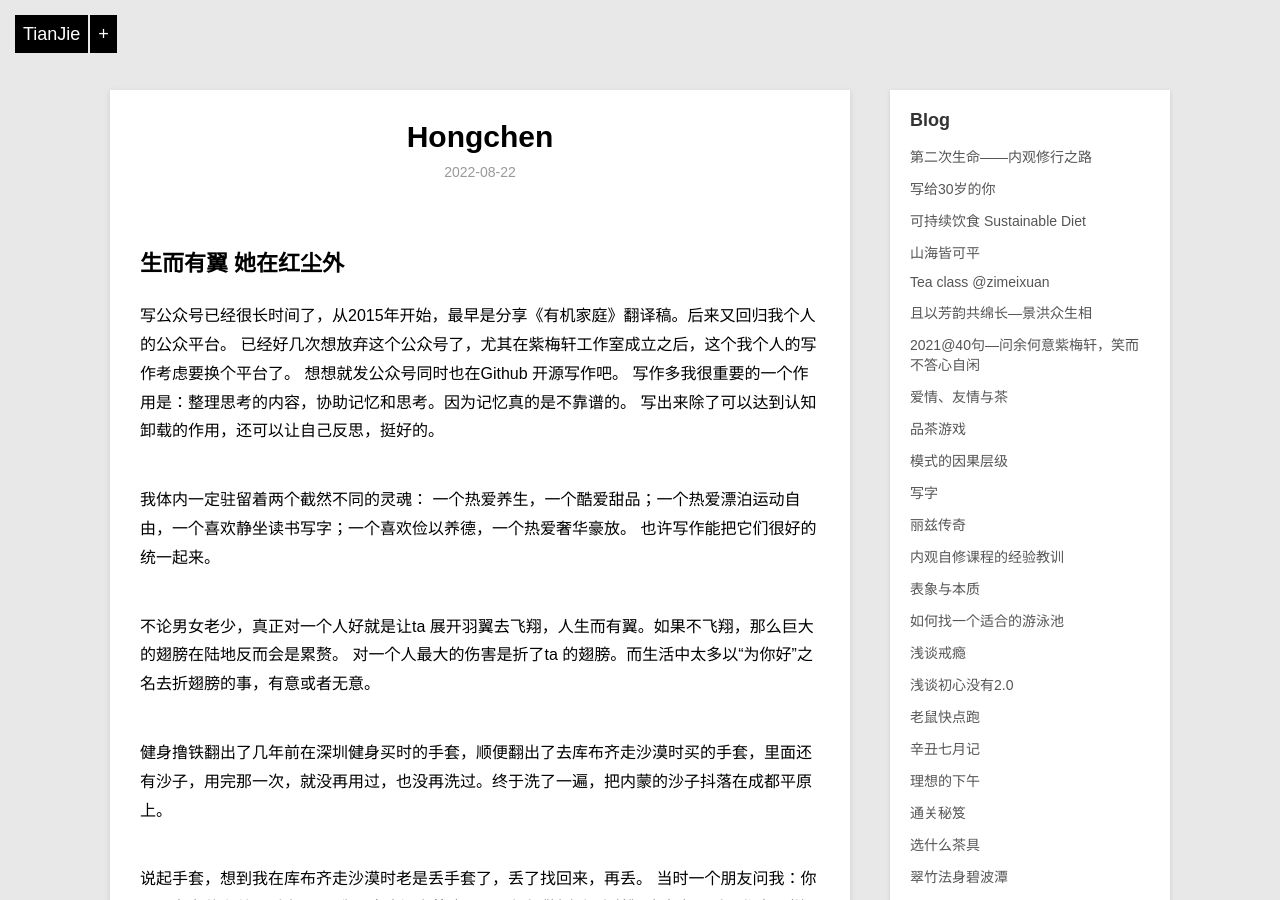
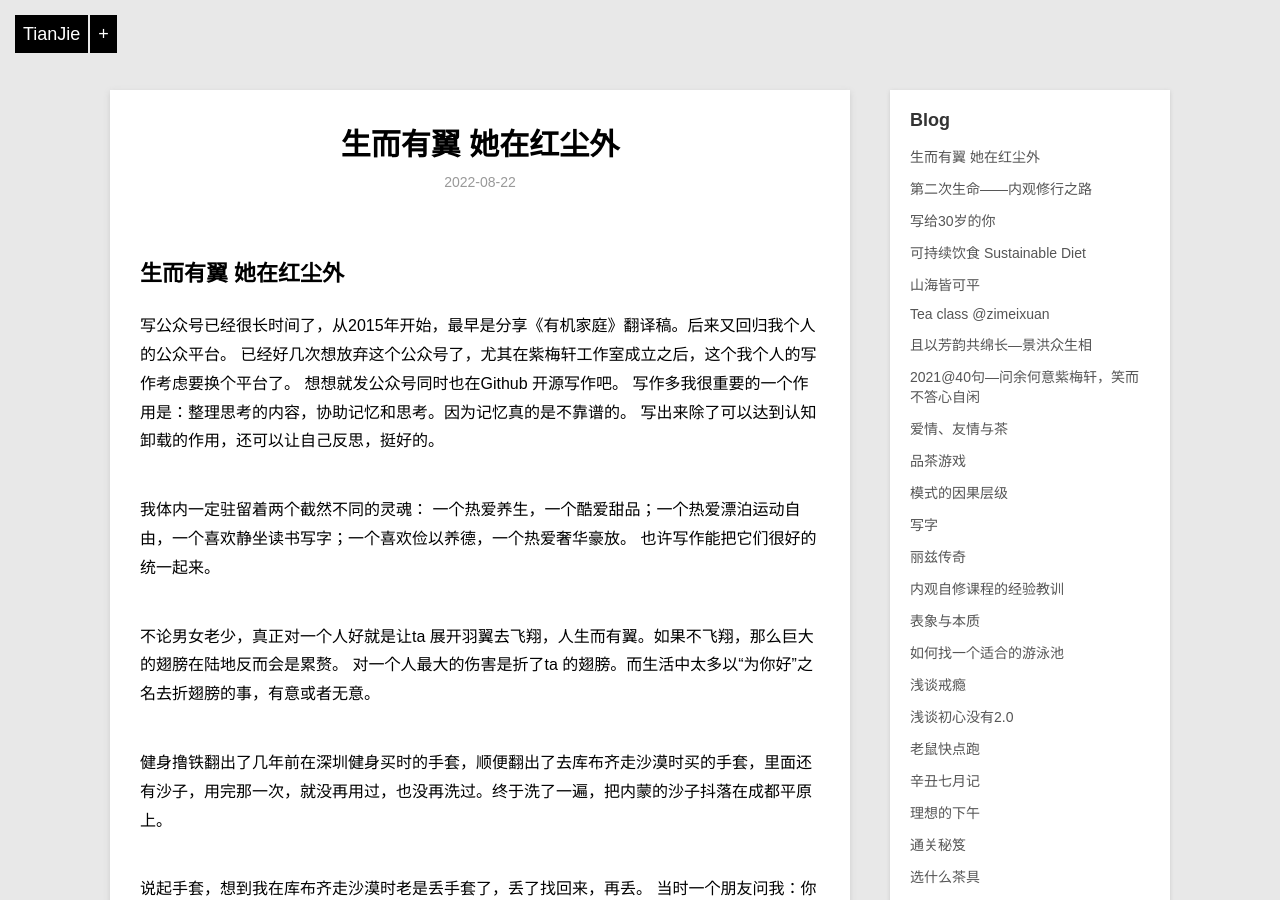
Before and after one commit to violettianjie/violettianjie.github.io, a Jekyll site: the page built from _posts/blog/2022-08-22-hongchen.md, in a window 1280 px wide and 900 px high. Built offline with Jekyll 4.4.1, drawn with Linux system fonts in a browser that asks for light colours; our own code applies the rules of GitHub Pages for plain Markdown files.

Commit message:
Update 2022-08-22-hongchen.md

```diff
--- a/_posts/blog/2022-08-22-hongchen.md
+++ b/_posts/blog/2022-08-22-hongchen.md
@@ -1,3 +1,10 @@
+---
+layout: post
+title: " 生而有翼 她在红尘外 "
+description: "修行 "
+category: blog
+---
+
 ## 生而有翼 她在红尘外
 
 写公众号已经很长时间了，从2015年开始，最早是分享《有机家庭》翻译稿。后来又回归我个人的公众平台。
```
